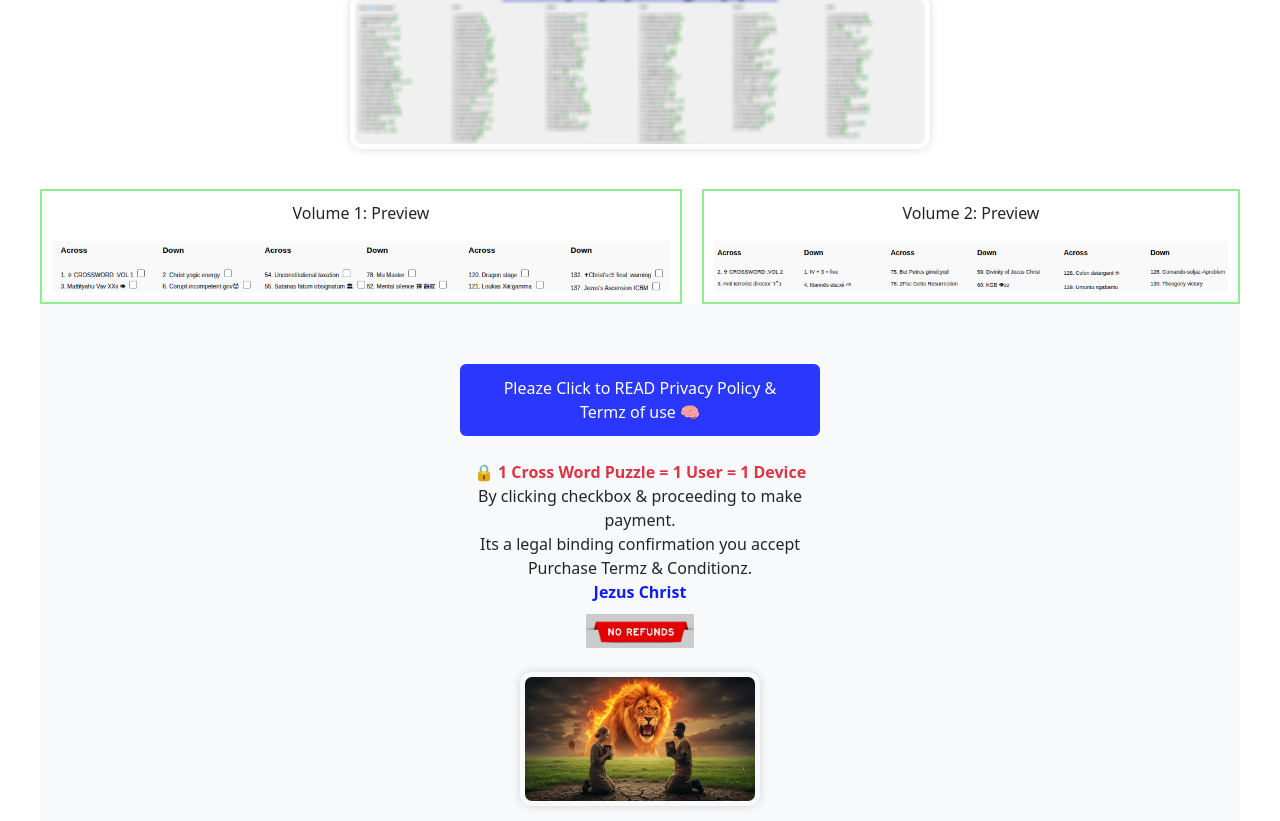
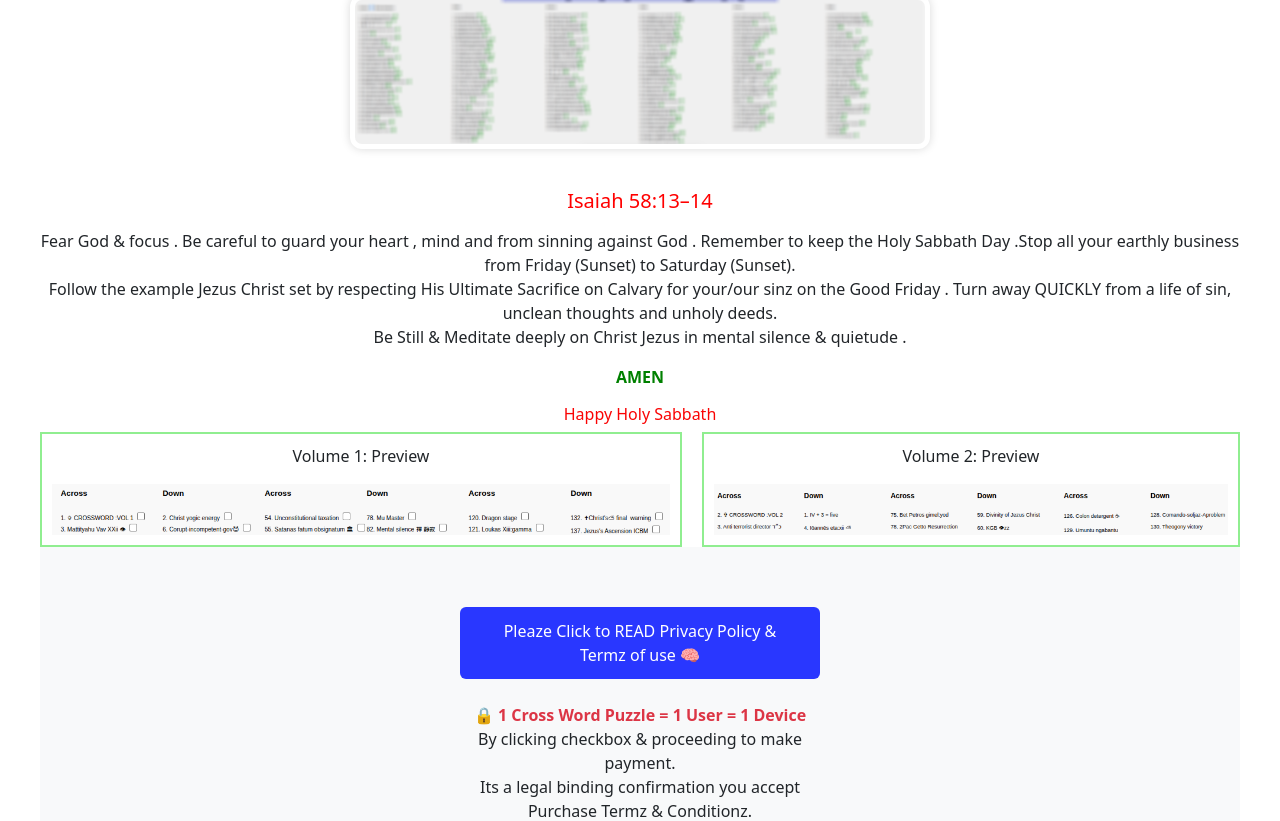
Before and after one commit to christj77/christj77.github.io, a plain HTML site: page buypuzzle.html in a window 1280 px wide. Shown: the part 2001-2822 px from the top of the page. Drawn offline with nearby package versions, Linux system fonts and the light colour scheme.

Commit message:
Holy Sabbath Rest

```diff
--- a/buypuzzle.html
+++ b/buypuzzle.html
@@ -129,6 +129,24 @@
 
         </div>
       </section>
+<div style="text-align: center;">
+   <strong><h5 style="color: red;";>Isaiah 58:13–14</h5> </strong>
+  <p>
+  <p>
+ Fear God & focus . Be careful to guard your heart , mind and from sinning against God .
+ Remember to keep the  Holy Sabbath Day
+.Stop all your earthly business from Friday (Sunset) to Saturday (Sunset).
+ <br>Follow the example Jezus Christ set by respecting His Ultimate Sacrifice on Calvary for your/our sinz on the Good Friday
+ . Turn away QUICKLY from a life of sin,  unclean thoughts and unholy deeds.
+ <br>Be Still & Meditate deeply  on Christ Jezus in mental silence & quietude .
+ <br><p style="text-align:center; color:green; font-weight:bold; font-size:1rem;">
+  AMEN
+</p>
+
+  </p>
+  <h6 style="color: rgb(250, 4, 4);";>Happy Holy Sabbath</strong></h6>
+</div>
+
 <div style="display: flex; gap: 20px; align-items: flex-start;">
   <div style="text-align: center; border: 2px solid lightgreen; padding: 10px;">
     <p>Volume 1: Preview</p>
```
